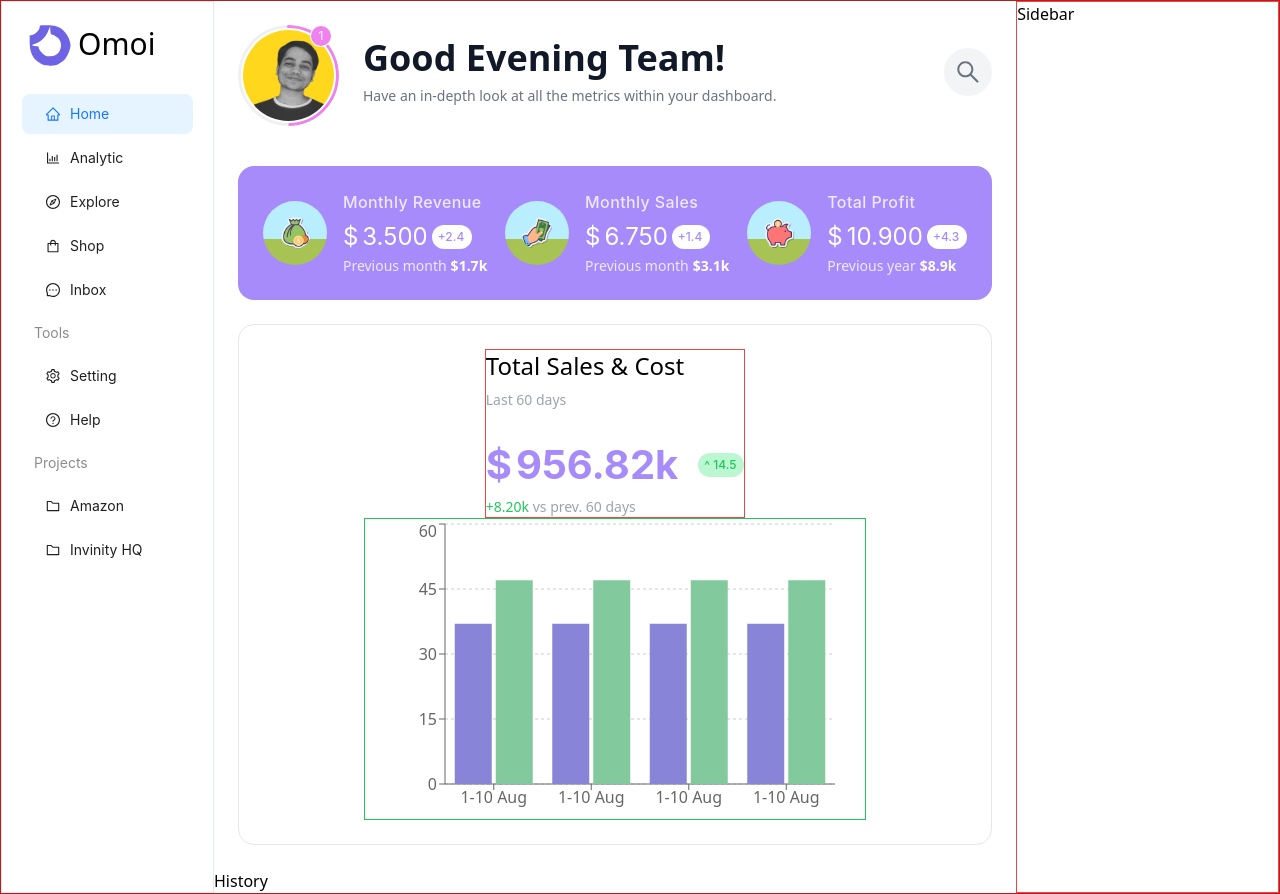
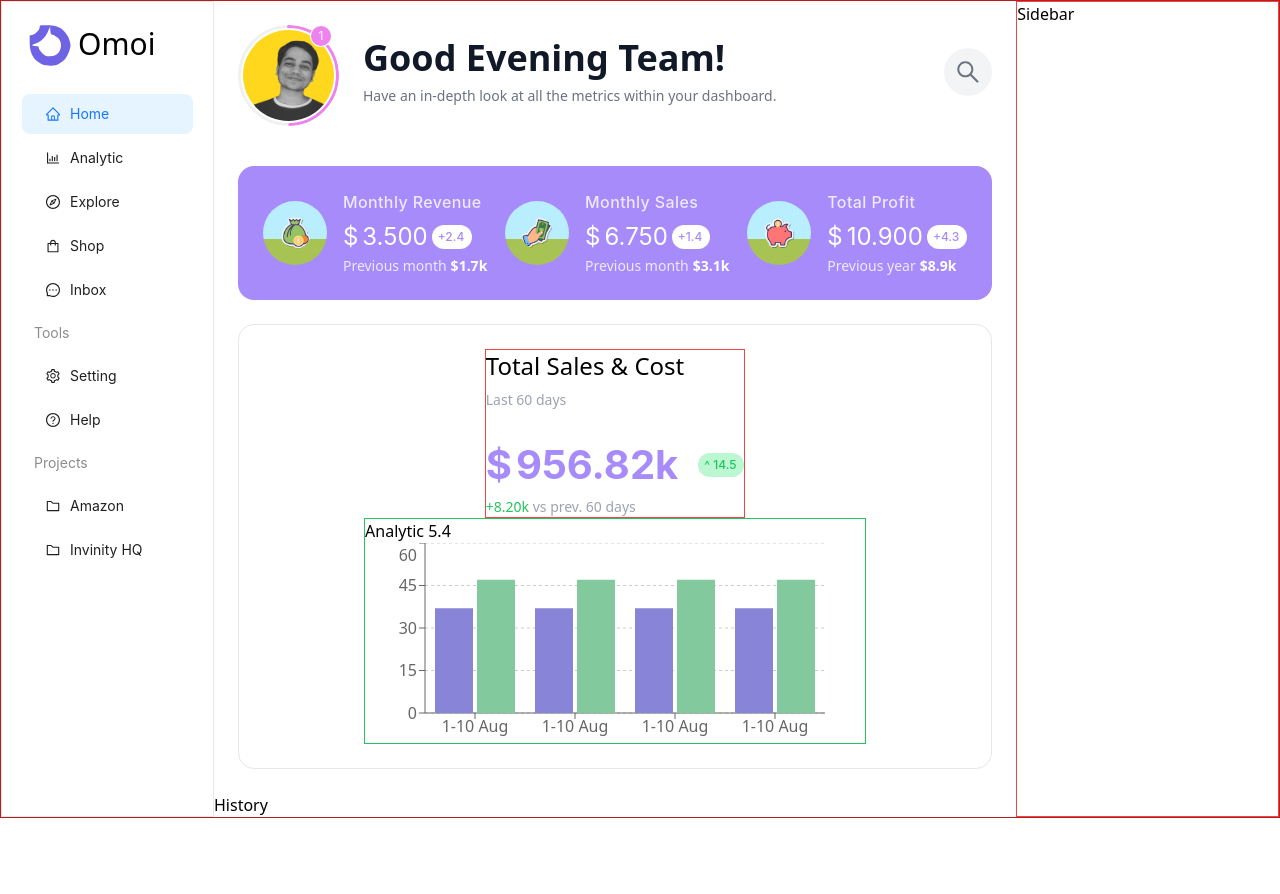
Before and after one commit to abhi-j0407/raftlabs-dashboard, a React (Vite) app: page / in a window 1280 px wide. After the commit the page ends 818 px from the top, so only its background shows below. Built offline with nearby package versions, Linux system fonts and the light colour scheme.

Commit message:
Heading added to graph

```diff
--- a/src/components/Main/Sales.jsx
+++ b/src/components/Main/Sales.jsx
@@ -2,61 +2,14 @@ import { Statistic } from "antd";
 import {
   BarChart,
   Bar,
-  Cell,
   XAxis,
   YAxis,
   CartesianGrid,
   Tooltip,
-  Legend,
-  ResponsiveContainer,
 } from "recharts";
 import { sales } from "../../constants";
 
 const foo = 14.5;
-const data = [
-  {
-    name: "Page A",
-    uv: 4000,
-    pv: 2400,
-    amt: 2400,
-  },
-  {
-    name: "Page B",
-    uv: 3000,
-    pv: 1398,
-    amt: 2210,
-  },
-  {
-    name: "Page C",
-    uv: 2000,
-    pv: 9800,
-    amt: 2290,
-  },
-  {
-    name: "Page D",
-    uv: 2780,
-    pv: 3908,
-    amt: 2000,
-  },
-  {
-    name: "Page E",
-    uv: 1890,
-    pv: 4800,
-    amt: 2181,
-  },
-  {
-    name: "Page F",
-    uv: 2390,
-    pv: 3800,
-    amt: 2500,
-  },
-  {
-    name: "Page G",
-    uv: 3490,
-    pv: 4300,
-    amt: 2100,
-  },
-];
 
 const Sales = () => {
   return (
@@ -91,22 +44,22 @@ const Sales = () => {
         </div>
       </div>
       <div className="border border-green-500" id="container">
+        <div>
+          <h6>Analytic <span>{sales["august"].change}</span></h6>
+        </div>
         <BarChart
           width={500}
-          height={300}
-          data={sales["august"]}
+          height={200}
+          data={sales["august"].stats}
           margin={{
-            top: 5,
-            right: 30,
-            left: 20,
-            bottom: 5,
+            right: 40
           }}
         >
           <CartesianGrid strokeDasharray="3 3" vertical={false} />
           <XAxis dataKey="period" />
           <YAxis />
           <Tooltip />
-          <Bar dataKey="costs" fill="#8884d8" />
+          <Bar dataKey="costs" fill="#8884d8" tooltip/>
           <Bar dataKey="sales" fill="#82ca9d" />
         </BarChart>
       </div>
--- a/src/constants/index.jsx
+++ b/src/constants/index.jsx
@@ -88,7 +88,8 @@ export const stats = [
 ];
 
 export const sales = {
-  august: [{
+  august: {
+    stats: [{
       period: '1-10 Aug',
       costs: 37,
       sales: 47
@@ -107,5 +108,7 @@ export const sales = {
         period: '1-10 Aug',
         costs: 37,
         sales: 47
-    }]
+      }],
+    change: 5.4
   }
+}
```
Lines whose indentation alone changed are shown as unchanged.
